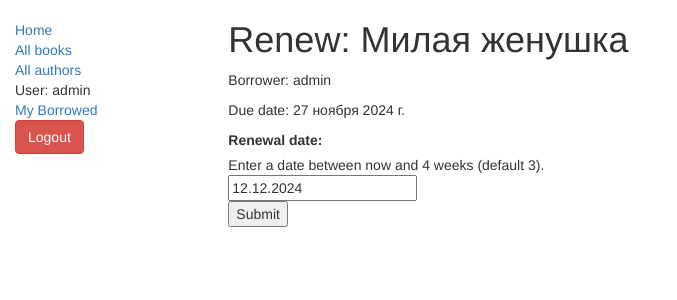
After one commit to Andrew-Star12/part1, a Django app: page /catalog/book/480f122e-591d-4d3d-8b47-695883ba54b7/renew/ in a window 1280 px wide. The commit adds this page. Shown: the top 300 px of the page, without its empty margins (0-677 px from the left). Run offline with Django 5.2, Linux system fonts and the light colour scheme; a user stored in the database is signed in; data comes from the database, SQL or seed files in the repository; both versions use the stored data as it was after the commit; some libraries are stand-ins or nearby versions.

Commit message:
Библиотекарь

```diff
--- /dev/null
+++ b/catalog/forms.py
@@ -0,0 +1,16 @@
+from django import forms
+from django.core.exceptions import ValidationError
+from django.utils.translation import gettext_lazy as _
+import datetime #for checking renewal date range.
+class RenewBookForm(forms.Form):
+    renewal_date = forms.DateField(help_text="Enter a date between now and 4 weeks (default 3).")
+    def clean_renewal_date(self):
+        data = self.cleaned_data['renewal_date']
+        #Проверка того, что дата не выходит за "нижнюю" границу (не в прошлом).
+        if data < datetime.date.today():
+            raise ValidationError(_('Invalid date - renewal in past'))
+        #Проверка того, то дата не выходит за "верхнюю" границу (+4 недели).
+        if data > datetime.date.today() + datetime.timedelta(weeks=4):
+            raise ValidationError(_('Invalid date - renewal more than 4 weeks ahead'))
+        # Помните, что всегда надо возвращать "очищенные" данные.
+        return data
--- a/catalog/templates/base_generic.html
+++ b/catalog/templates/base_generic.html
@@ -32,6 +32,9 @@
         {% else %}
         <li><a href="{% url 'login'%}">Login</a></li>
         {% endif %}
+        {% if is_librarian %}
+        <li><a href="{% url 'all-loaned-books' %}">All Loaned Books</a></li>
+        {% endif %}
       </ul>
       {% endblock %}
     </div>
--- a/catalog/templates/catalog/all_loaned_books.html
+++ b/catalog/templates/catalog/all_loaned_books.html
@@ -1,6 +1,8 @@
 {% extends "base_generic.html" %}
+
 {% block content %}
 <h1>All Loaned Books</h1>
+
 {% if bookinstances %}
 <ul>
     {% for bookinst in bookinstances %}
@@ -13,6 +15,10 @@
         {% else %}
         No borrower
         {% endif %}
+        <!-- Если пользователь библиотекарь, показываем ссылку для обновления книги -->
+        {% if is_librarian %}
+            <a href="{% url 'renew-book-librarian' bookinst.pk %}">Renew</a>
+        {% endif %}
     </li>
     {% endfor %}
 </ul>
--- /dev/null
+++ b/catalog/templates/catalog/book_renew_librarian.html
@@ -0,0 +1,13 @@
+{% extends "base_generic.html" %}
+{% block content %}
+    <h1>Renew: {{bookinst.book.title}}</h1>
+    <p>Borrower: {{bookinst.borrower}}</p>
+    <p{% if bookinst.is_overdue %} class="text-danger"{% endif %}>Due date: {{bookinst.due_back}}</p>
+    <form action="" method="post">
+        {% csrf_token %}
+        <table>
+        {{ form }}
+        </table>
+        <input type="submit" value="Submit" />
+    </form>
+{% endblock %}
--- a/catalog/urls.py
+++ b/catalog/urls.py
@@ -12,4 +12,5 @@ urlpatterns = [
     path('accounts/logout/', LogoutView.as_view(), name='logout'),
     path('mybooks/', views.LoanedBooksByUserListView.as_view(), name='my-borrowed'),
     path('allloaned/', views.AllLoanedBooksListView.as_view(), name='all-loaned-books'),
+    path('book/<uuid:pk>/renew/', views.renew_book_librarian, name='renew-book-librarian'),
 ]
--- a/catalog/views.py
+++ b/catalog/views.py
@@ -4,6 +4,18 @@ from .models import Book, Author, BookInstance, Genre
 from django.views import generic
 from django.contrib.auth.mixins import LoginRequiredMixin
 from django.contrib.auth.mixins import LoginRequiredMixin, UserPassesTestMixin
+from django.contrib.auth.decorators import permission_required
+from django.shortcuts import get_object_or_404
+from django.http import HttpResponseRedirect
+from django.urls import reverse
+import datetime
+from .forms import RenewBookForm
+from django.shortcuts import render
+from .models import BookInstance
+from django.contrib.auth.decorators import login_required
+from django.views.generic.edit import CreateView, UpdateView, DeleteView
+from django.urls import reverse_lazy
+from .models import Author
 
 def index(request):
     """
@@ -18,6 +30,7 @@ def index(request):
 
     num_visits = request.session.get('num_visits', 0)
     request.session['num_visits'] = num_visits + 1
+    is_librarian = request.user.groups.filter(name='Librarians').exists()
     # Отрисовка HTML-шаблона index.html с данными внутри
     # переменной контекста context
     return render(
@@ -25,7 +38,7 @@ def index(request):
         'index.html',
         context={'num_books':num_books,'num_instances':num_instances,'num_instances_available':num_instances_available,
                  'num_authors':num_authors,
-                 'num_visits':num_visits,}
+                 'num_visits':num_visits, 'is_librarian': is_librarian,}
     )
 
 class BookListView(generic.ListView):
@@ -73,3 +86,47 @@ class AllLoanedBooksListView(LoginRequiredMixin, UserPassesTestMixin, generic.Li
     def test_func(self):
         """Проверяем, является ли пользователь библиотекарем."""
         return self.request.user.groups.filter(name='Librarians').exists()
+
+@permission_required('catalog.can_mark_returned')
+def renew_book_librarian(request, pk):
+    """
+    View function for renewing a specific BookInstance by librarian
+    """
+    book_inst = get_object_or_404(BookInstance, pk=pk)
+    # If this is a POST request then process the Form data
+    if request.method == 'POST':
+        # Create a form instance and populate it with data from the request (binding):
+        form = RenewBookForm(request.POST)
+        # Check if the form is valid:
+        if form.is_valid():
+            # process the data in form.cleaned_data as required (here we just write it to the model due_back field)
+            book_inst.due_back = form.cleaned_data['renewal_date']
+            book_inst.save()
+            # redirect to a new URL:
+            return HttpResponseRedirect(reverse('all-loaned-books') )
+    # If this is a GET (or any other method) create the default form.
+    else:
+        proposed_renewal_date = datetime.date.today() + datetime.timedelta(weeks=3)
+        form = RenewBookForm(initial={'renewal_date': proposed_renewal_date,})
+    return render(request, 'catalog/book_renew_librarian.html', {'form': form, 'bookinst':book_inst})
+@login_required
+def all_loaned_books(request):
+    # Получаем все книги на прокате
+    bookinstances = BookInstance.objects.filter(status='o').order_by('due_back')
+    # Проверяем, является ли пользователь библиотекарем
+    is_librarian = request.user.groups.filter(name='Librarians').exists()
+    # Передаем информацию в контекст шаблона
+    return render(request, 'catalog/all_loaned_books.html', {
+        'bookinstances': bookinstances,
+        'is_librarian': is_librarian
+    })
+class AuthorCreate(CreateView):
+    model = Author
+    fields = '__all__'
+    initial={'date_of_death':'12/10/2016',}
+class AuthorUpdate(UpdateView):
+    model = Author
+    fields = ['first_name','last_name','date_of_birth','date_of_death']
+class AuthorDelete(DeleteView):
+    model = Author
+    success_url = reverse_lazy('authors')
```
Also changed, not shown: db.sqlite3.
